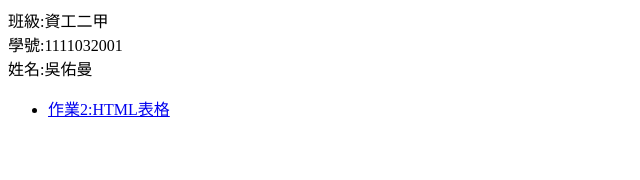
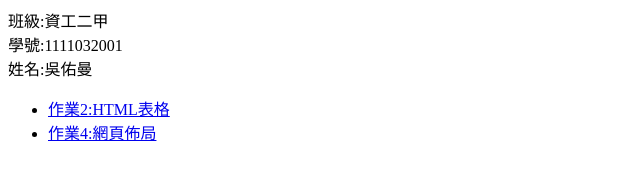
Before and after one commit to 1111032001/bibi, a plain HTML site: page index.html in a window 1280 px wide. Shown: the whole page, without its empty margins (0-640 px from the left). Drawn offline with Linux system fonts and the light colour scheme.

Commit message:
Update index.html

```diff
--- a/index.html
+++ b/index.html
@@ -6,5 +6,8 @@
 		<li>
 			<a href=hw2.html>作業2:HTML表格</a>
 		</li>
+		<li>
+			<a href=hw4.html>作業4:網頁佈局</a>
+		</li>
 	</ul>
 </body>
```
